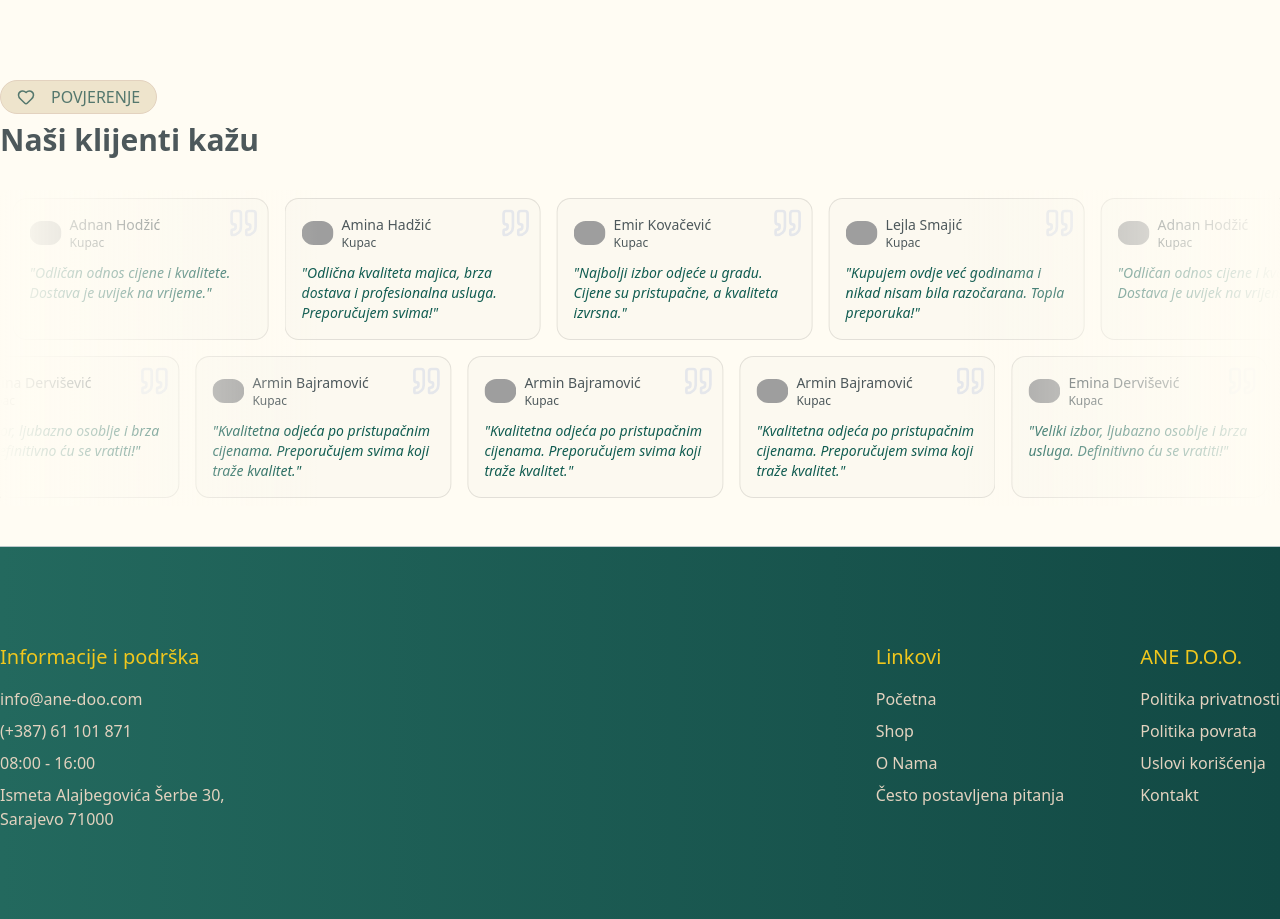
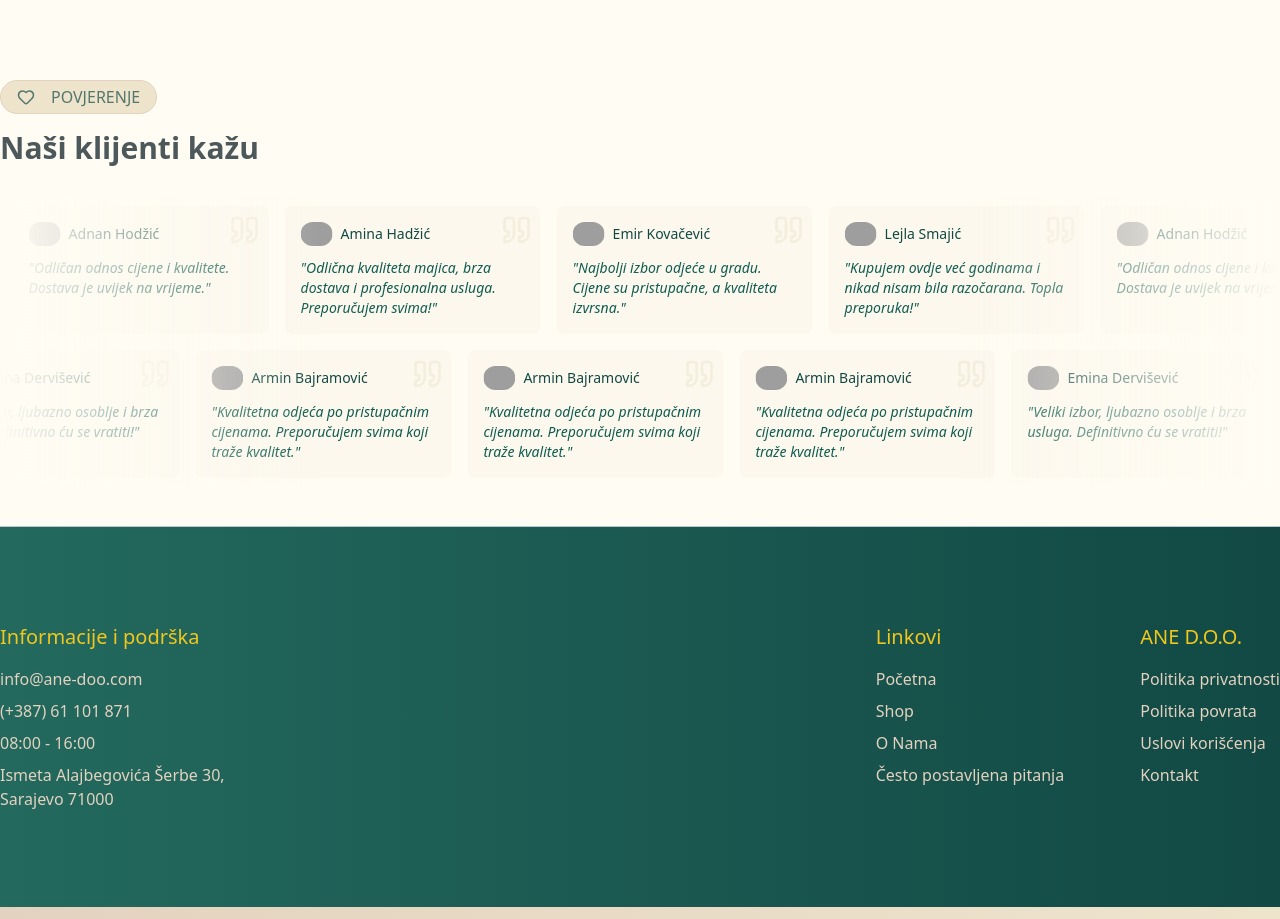
Before and after one commit to SeadSabanovic/ane-doo, a Next.js app: page / in a window 1280 px wide. Shown: the part 4620-5539 px from the top of the page. Built offline with nearby package versions, Linux system fonts and the light colour scheme; grey boxes are pictures that could not be loaded.

Commit message:
Update testimonials.tsx

```diff
--- a/src/components/sections/home/testimonials.tsx
+++ b/src/components/sections/home/testimonials.tsx
@@ -88,14 +88,12 @@ const ReviewCard = ({
   return (
     <figure
       className={cn(
-        "relative h-full w-64 cursor-pointer overflow-hidden rounded-xl border p-4",
+        "relative h-full w-64 cursor-pointer overflow-hidden rounded-md p-4 transition",
         // light styles
-        "border-gray-950/10 bg-gray-950/1 hover:bg-gray-950/5",
-        // dark styles
-        "dark:border-gray-50/10 dark:bg-gray-50/10 dark:hover:bg-gray-50/15"
+        "bg-secondary/10 hover:bg-secondary/20"
       )}
     >
-      <Quote className="absolute top-2 right-2 size-8 text-gray-200 z-10" />
+      <Quote className="absolute top-2 right-2 size-8 text-secondary-muted/50 z-10" />
       <div className="flex flex-row items-center gap-2 mb-3 relative z-20">
         <Image
           className="rounded-full"
@@ -106,10 +104,9 @@ const ReviewCard = ({
           unoptimized
         />
         <div className="flex flex-col">
-          <figcaption className="text-sm font-medium dark:text-white">
+          <figcaption className="text-sm font-medium text-secondary-foreground">
             {name}
           </figcaption>
-          <p className="text-xs font-medium dark:text-white/40">{role}</p>
         </div>
       </div>
       <blockquote className="mt-2 text-sm text-muted-foreground italic">
@@ -125,10 +122,10 @@ export default function Testimonials() {
       <Container>
         <div className="mb-8">
           <SectionBadge icon={<Heart size={18} />}>Povjerenje</SectionBadge>
-          <h2 className="text-3xl font-bold mt-2">Naši klijenti kažu</h2>
+          <h2 className="text-3xl font-bold mt-4">Naši klijenti kažu</h2>
         </div>
       </Container>
-      <div className="relative flex w-full flex-col items-center justify-center overflow-hidden rounded-lg">
+      <div className="relative flex w-full flex-col items-center justify-center overflow-hidden">
         <Marquee pauseOnHover className="[--duration:20s]">
           {firstRow.map((testimonial) => (
             <ReviewCard key={testimonial.id} {...testimonial} />
@@ -139,8 +136,8 @@ export default function Testimonials() {
             <ReviewCard key={testimonial.id} {...testimonial} />
           ))}
         </Marquee>
-        <div className="pointer-events-none absolute inset-y-0 left-0 w-1/4 bg-gradient-to-r from-background"></div>
-        <div className="pointer-events-none absolute inset-y-0 right-0 w-1/4 bg-gradient-to-l from-background"></div>
+        <div className="pointer-events-none absolute inset-y-0 left-0 w-1/4 bg-linear-to-r from-background"></div>
+        <div className="pointer-events-none absolute inset-y-0 right-0 w-1/4 bg-linear-to-l from-background"></div>
       </div>
     </section>
   );
```
